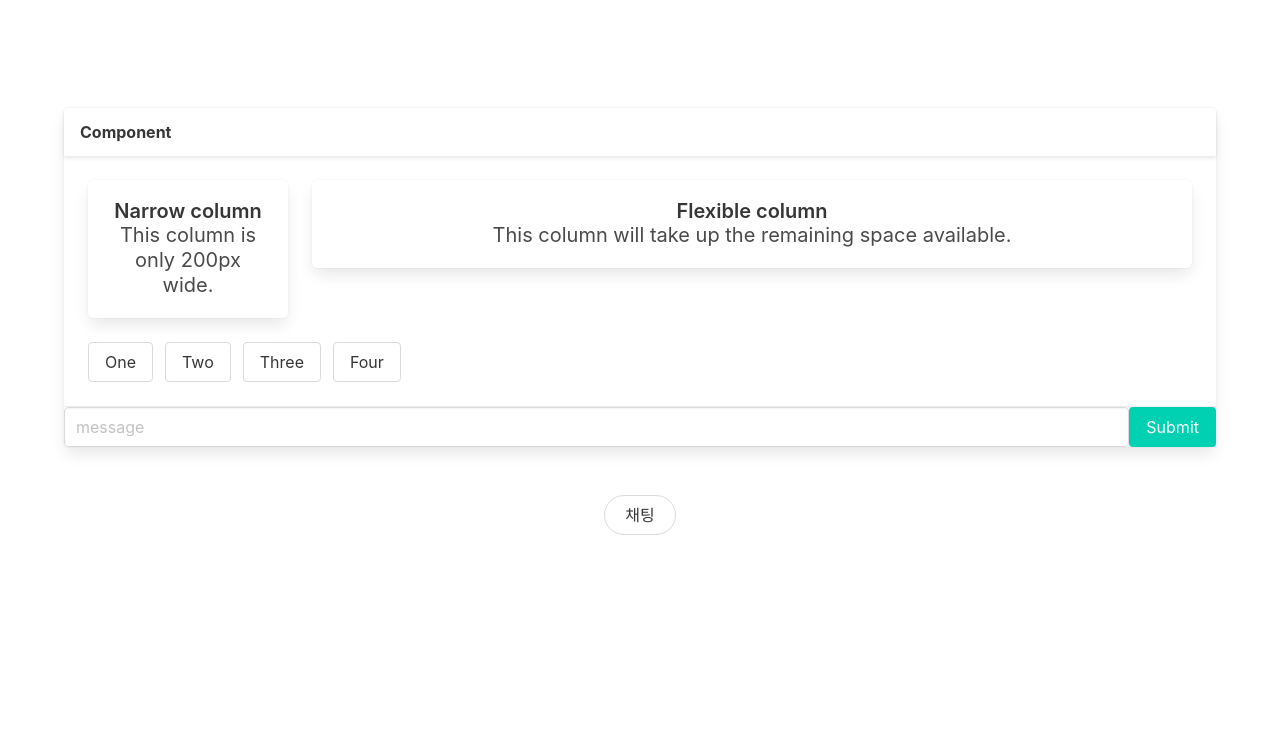
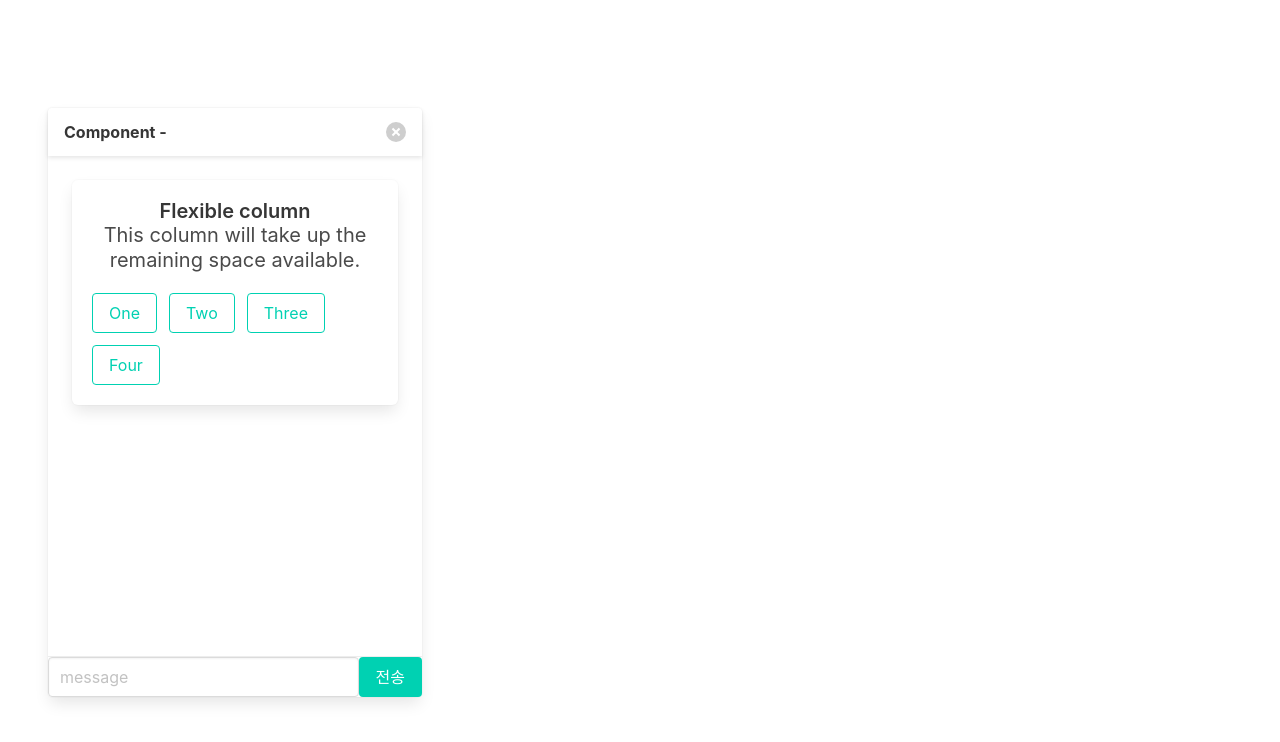
Before and after one commit to chimimode/vue-chat-sample, a Vue app in the folder vue-chat-sample/: page /chat in a window 1280 px wide. Shown: the top 742 px of the page. Built offline with nearby package versions, Linux system fonts and the light colour scheme.

Commit message:
local dev commit

```diff
--- a/vue-chat-sample/src/App.vue
+++ b/vue-chat-sample/src/App.vue
@@ -1,18 +1,11 @@
 <template>
-  <List />
-  <HelloWorld msg="Welcome to Your Vue.js App" />
+  <router-view />
 </template>
 
 <script>
-  import HelloWorld from './components/HelloWorld.vue';
-  import List from './components/List.vue';
-
   export default {
     name: 'App',
-    components: {
-      HelloWorld,
-      List,
-    },
+    components: {},
   };
 </script>
 
--- a/vue-chat-sample/src/components/Chat.vue
+++ b/vue-chat-sample/src/components/Chat.vue
@@ -0,0 +1,152 @@
+<template>
+  <body>
+    <section class="section">
+      <div class="container">
+        <div class="card">
+          <header class="card-header">
+            <p class="card-header-title">Component - {{ socketId }}</p>
+            <div class="card-header-icon">
+              <router-link to="/" class="delete"></router-link>
+            </div>
+          </header>
+
+          <div id="chat" class="card-content">
+            <div class="content">
+              <div class="columns">
+                <div class="column">
+                  <div class="box">
+                    <p class="title is-5">Flexible column</p>
+                    <p class="subtitle">This column will take up the remaining space available.</p>
+                    <div class="field is-grouped is-grouped-multiline">
+                      <p class="control">
+                        <a class="button is-primary is-outlined">
+                          One
+                        </a>
+                      </p>
+                      <p class="control">
+                        <a class="button is-primary is-outlined">
+                          Two
+                        </a>
+                      </p>
+                      <p class="control">
+                        <a class="button is-primary is-outlined">
+                          Three
+                        </a>
+                      </p>
+                      <p class="control">
+                        <a class="button is-primary is-outlined">
+                          Four
+                        </a>
+                      </p>
+                    </div>
+                  </div>
+                </div>
+
+                <div v-for="msg in list" v-bind:key="msg">
+                  <div class="column is-narrow" :class="{ mymessage: !msg.isAuth }">
+                    <div class="box" style="width: 250px;">
+                      <p v-if="msg.isAuth" class="title is-5">admin</p>
+                      <p class="subtitle">{{ msg.message }}</p>
+                    </div>
+                  </div>
+                </div>
+              </div>
+            </div>
+          </div>
+          <footer class="card-footer">
+            <input class="input" type="text" @keyup.enter="sendMessage()" v-model="message" placeholder="message" />
+            <button @click="sendMessage()" class="button is-primary">
+              전송
+            </button>
+          </footer>
+        </div>
+      </div>
+    </section>
+  </body>
+</template>
+
+<script>
+  import io from 'socket.io-client';
+  import { useStore } from 'vuex';
+
+  const socket = io('http://localhost:3000/', {
+    withCredentials: true,
+  });
+
+  export default {
+    name: 'chat',
+    props: {},
+    data() {
+      return {
+        // socketId: '',
+        list: [],
+      };
+    },
+    created() {
+      console.log('created');
+
+      socket.on('connect', () => {
+        console.log(socket.id);
+        this.socketId = socket.id;
+
+        //chatData.commit('setId', socket.id);
+      });
+
+      socket.on('chat message', (message) => {
+        console.log(message);
+      });
+    },
+    updated() {
+      console.log('updated');
+      this.$el.querySelector('#chat').scrollTop = this.$el.querySelector('#chat').scrollHeight;
+    },
+    mounted() {
+      console.log('mounted');
+    },
+    setup() {
+      const store = useStore();
+      const getSocketId = () => {
+        return store.state.socketId;
+      };
+      const setSocketId = () => {
+        store.dispatch('', socket.id);
+      };
+      return {
+        getSocketId,
+        setSocketId,
+      };
+    },
+    methods: {
+      sendMessage() {
+        if (this.message.length > 0) {
+          socket.emit('chat message', this.message);
+          this.list.push({ isAuth: false, message: this.message });
+
+          this.message = '';
+        }
+      },
+    },
+  };
+</script>
+
+<style>
+  .section {
+    width: 470px;
+  }
+  .message {
+    max-width: 60%;
+  }
+  .card-content {
+    height: 500px;
+    overflow-y: scroll;
+  }
+  .colum {
+    display: inline-block;
+  }
+  .mymessage {
+    float: right;
+  }
+  .mymessage .box {
+    background-color: hsl(204, 71%, 73%);
+  }
+</style>
--- a/vue-chat-sample/src/components/HelloWorld.vue
+++ b/vue-chat-sample/src/components/HelloWorld.vue
@@ -1,5 +1,5 @@
 <template>
-  <button v-on:click="chat" class="button is-rounded">채팅</button>
+  <router-link to="/chat" class="button is-rounded">채팅</router-link>
 </template>
 
 <script>
@@ -7,11 +7,6 @@
     name: 'HelloWorld',
     props: {
       msg: String,
-    },
-    methods: {
-      chat: function() {
-        console.log(this);
-      },
     },
   };
 </script>
--- a/vue-chat-sample/src/components/List.vue
+++ /dev/null
@@ -1,74 +0,0 @@
-<template>
-  <body>
-    <section class="section">
-      <div class="container">
-        <div class="card">
-          <header class="card-header">
-            <p class="card-header-title">
-              Component
-            </p>
-            <a href="#" class="card-header-icon" aria-label="more options">
-              <span class="icon">
-                <i class="fas fa-angle-down" aria-hidden="true"></i>
-              </span>
-            </a>
-          </header>
-
-          <div class="card-content">
-            <div class="content">
-              <div class="columns">
-                <div class="column is-narrow">
-                  <div class="box" style="width: 200px;">
-                    <p class="title is-5">Narrow column</p>
-                    <p class="subtitle">This column is only 200px wide.</p>
-                  </div>
-                </div>
-                <div class="column">
-                  <div class="box">
-                    <p class="title is-5">Flexible column</p>
-                    <p class="subtitle">This column will take up the remaining space available.</p>
-                  </div>
-                </div>
-              </div>
-            </div>
-
-            <div class="field is-grouped is-grouped-multiline">
-              <p class="control">
-                <a class="button">
-                  One
-                </a>
-              </p>
-              <p class="control">
-                <a class="button">
-                  Two
-                </a>
-              </p>
-              <p class="control">
-                <a class="button">
-                  Three
-                </a>
-              </p>
-              <p class="control">
-                <a class="button">
-                  Four
-                </a>
-              </p>
-            </div>
-          </div>
-          <footer class="card-footer">
-            <input class="input" type="text" placeholder="message" />
-            <a class="button is-primary">
-              Submit
-            </a>
-          </footer>
-        </div>
-      </div>
-    </section>
-  </body>
-</template>
-
-<style>
-  .message {
-    max-width: 70%;
-  }
-</style>
--- /dev/null
+++ b/vue-chat-sample/src/routes/index.js
@@ -0,0 +1,21 @@
+import {createRouter, createWebHistory} from 'vue-router'
+import main from '../components/HelloWorld.vue';
+import Chat from '../components/Chat.vue';
+
+const router = createRouter({
+  history: createWebHistory(),
+  routes: [
+    {
+      path: '/',
+      component: main,
+      name: 'main'
+    },
+    {
+      path: '/chat',
+      component: Chat,
+      name: 'chat'
+    }
+  ]
+});
+
+export default router;
--- /dev/null
+++ b/vue-chat-sample/src/store/index.js
@@ -0,0 +1,22 @@
+import { createStore } from 'vuex';
+
+const store = createStore({
+  state: {
+    socketId: '',
+  },
+  getters: {
+    getSocketId: (state) => {
+      return state.socketId;
+    }
+  },
+  action: {
+
+  },
+  mutations: {
+    setId(socketId, id) {
+      socketId = id;
+    },
+  },
+});
+
+export default store;
```
Also changed, not shown: vue-chat-sample/package.json (+6 -2 lines), vue-chat-sample/server.js (added, +32 -0 lines), vue-chat-sample/src/main.js (+8 -1 lines), 1 other file (tests, documents, lock files or other folders).
